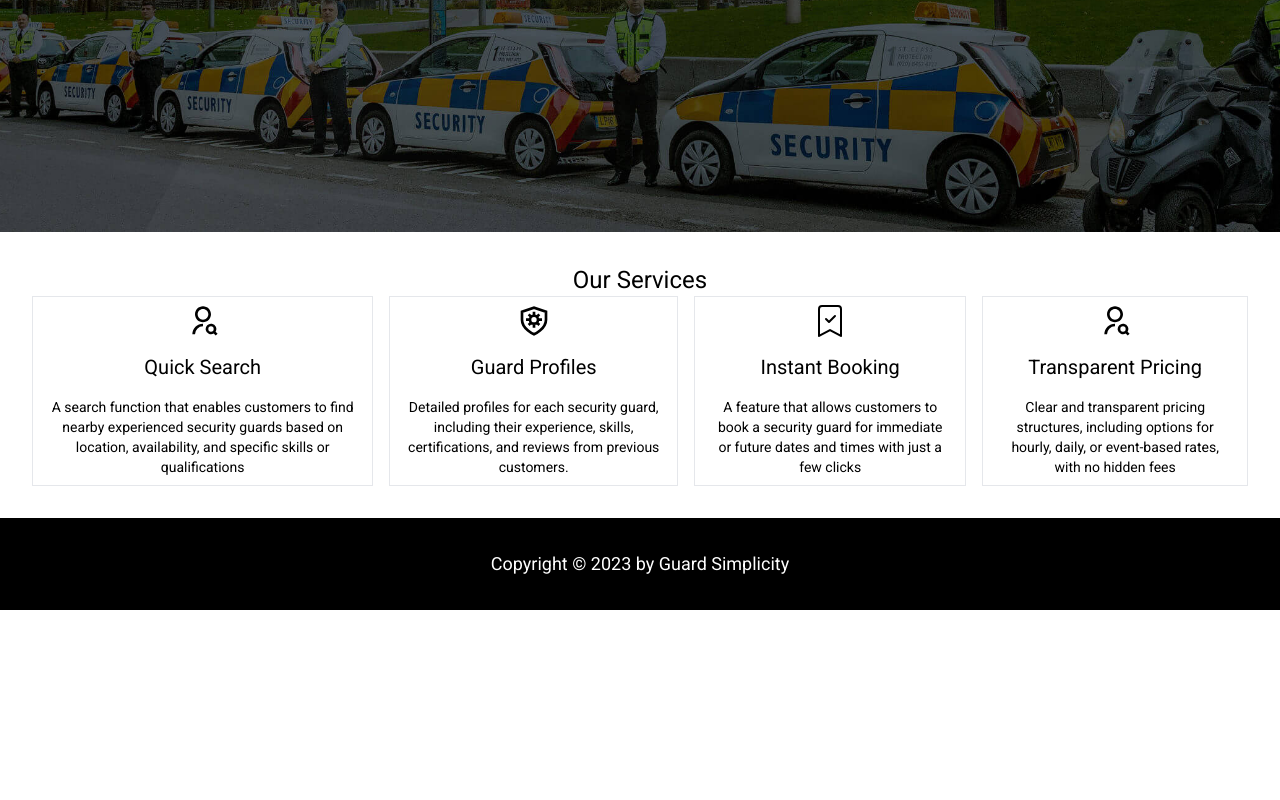
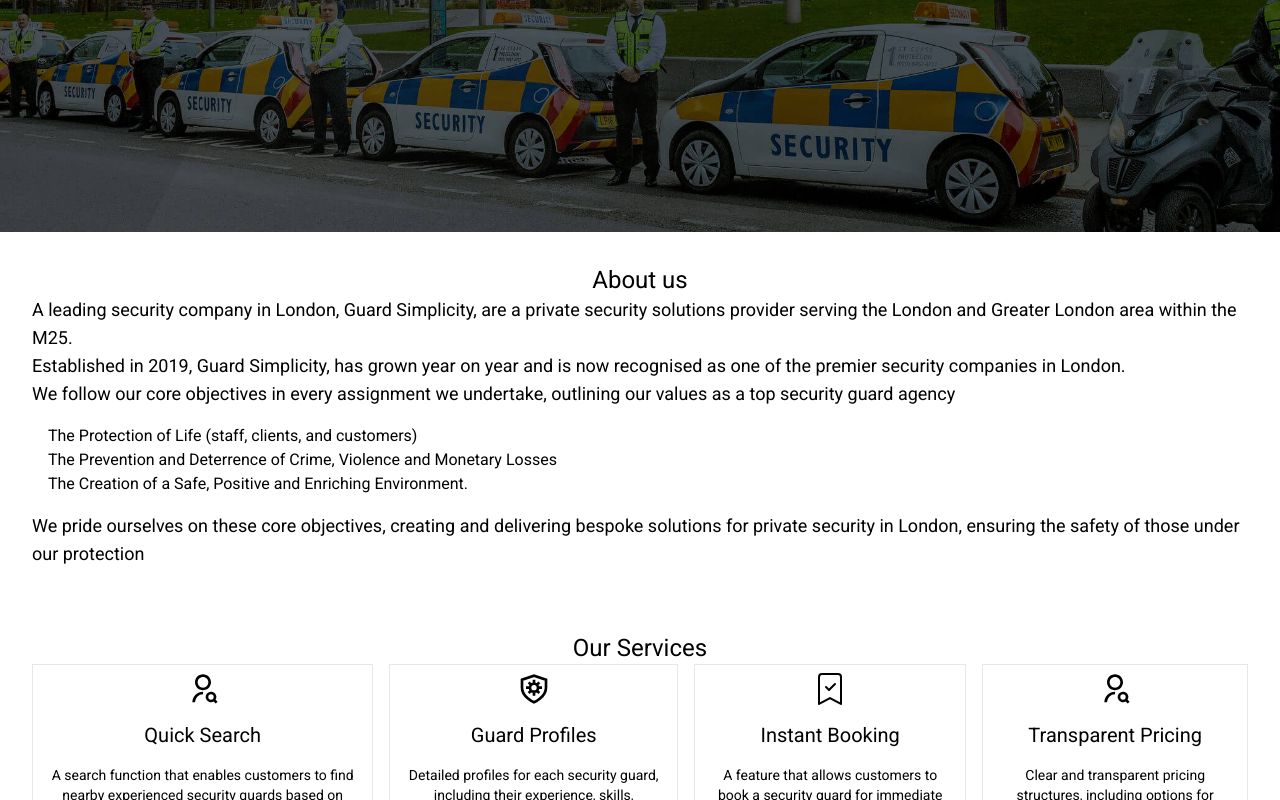
Before and after one commit to Mohamed-N-Mohamed/guard-simplicity, a React (Vite) app: page / in a window 1280 px wide. Shown: the part 568-1368 px from the top of the page. Before the commit the page ends 1178 px from the top, so only its background shows below. Built offline with nearby package versions, Linux system fonts and the light colour scheme.

Commit message:
added about us section

```diff
--- a/src/App.jsx
+++ b/src/App.jsx
@@ -33,6 +33,40 @@ function App() {
           <FaTwitter size={32} />
           <FaInstagram size={32} />
         </div>
+      </div>
+
+      <div className='about p-8'>
+        <h2 className='text-center text-2xl'>About us</h2>
+        <p className='text-lg'>
+          A leading security company in London, Guard Simplicity, are a private
+          security solutions provider serving the London and Greater London area
+          within the M25.
+        </p>
+        <p className='text-lg'>
+          Established in 2019, Guard Simplicity, has grown year on year and is
+          now recognised as one of the premier security companies in London.
+        </p>
+        <p className='text-lg'>
+          We follow our core objectives in every assignment we undertake,
+          outlining our values as a top security guard agency
+        </p>
+        <ul className='p-4'>
+          <li className='text-base'>
+            The Protection of Life (staff, clients, and customers)
+          </li>
+          <li className='text-base'>
+            The Prevention and Deterrence of Crime, Violence and Monetary Losses
+          </li>
+          <li className='text-base'>
+            The Creation of a Safe, Positive and Enriching Environment.
+          </li>
+        </ul>
+
+        <p className='text-lg'>
+          We pride ourselves on these core objectives, creating and delivering
+          bespoke solutions for private security in London, ensuring the safety
+          of those under our protection
+        </p>
       </div>
 
       <div className='Our Services p-8'>
--- a/src/components/Footer.jsx
+++ b/src/components/Footer.jsx
@@ -4,8 +4,8 @@ import { useEffect } from "react";
 const Footer = () => {
   function getFullYear() {
     const date = new Date();
-    const year = date.getFullYear();
-    return year;
+    const getFullYear = date.getFullYear();
+    return getFullYear;
   }
 
   const year = getFullYear();
```
